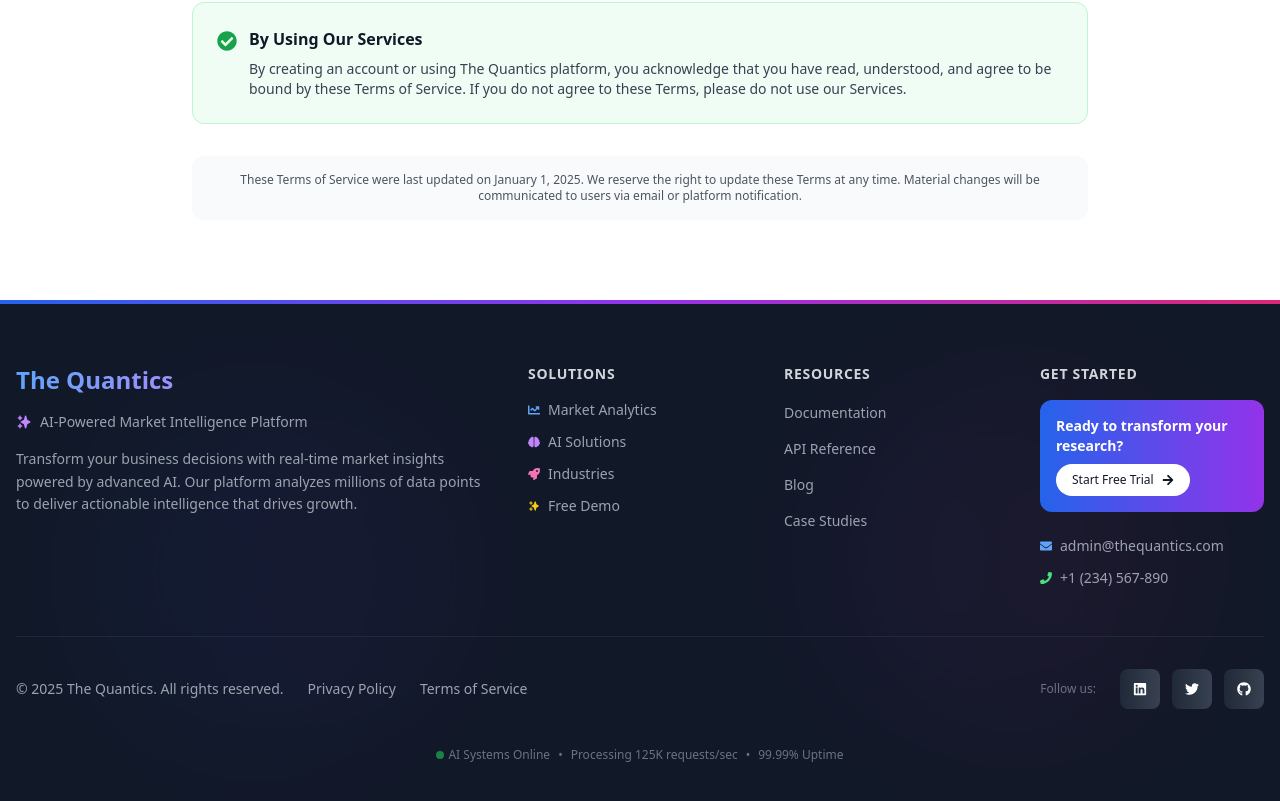
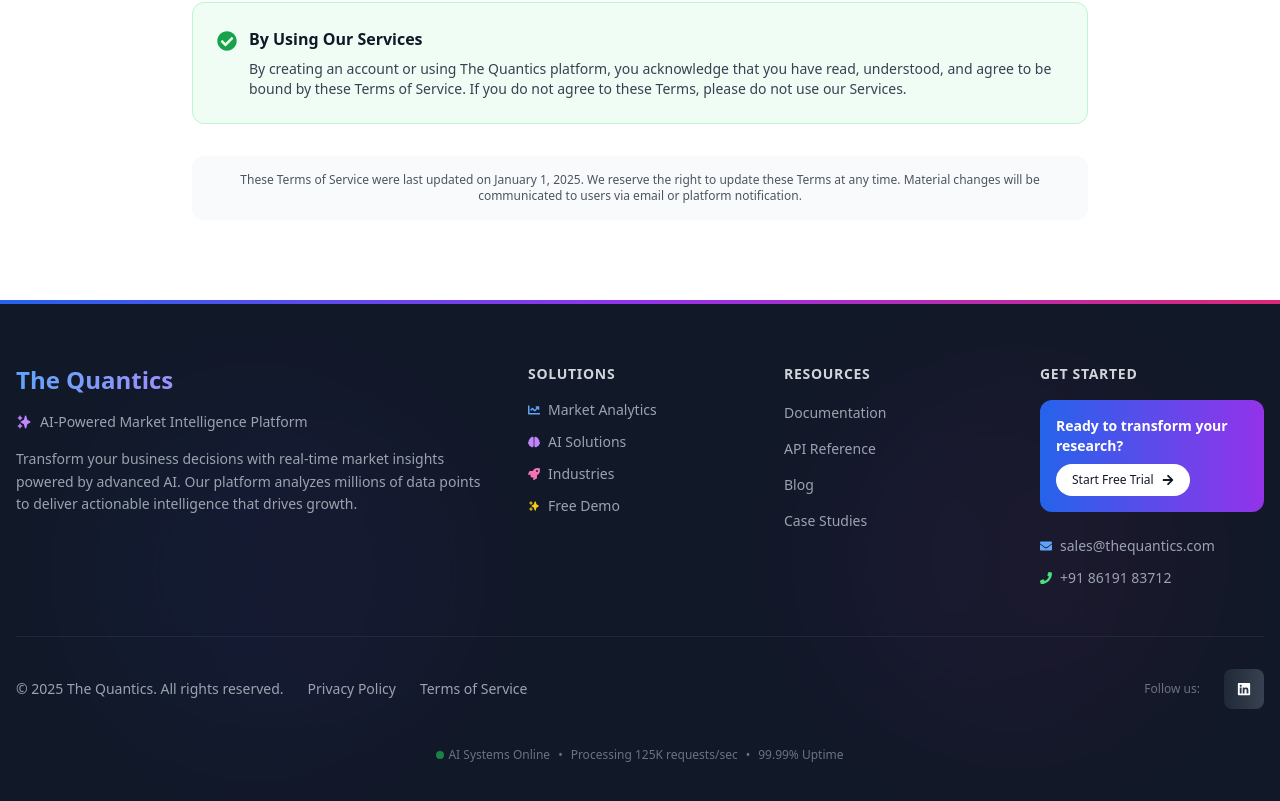
Before and after one commit to adminthequantics/quantics_webpage, a React (Vite) app: page /terms in a window 1280 px wide. Shown: the part 4859-5660 px from the top of the page. Built offline with nearby package versions, Linux system fonts and the light colour scheme.

Commit message:
Update Footer.jsx

```diff
--- a/src/components/common/Footer.jsx
+++ b/src/components/common/Footer.jsx
@@ -164,7 +164,7 @@
                   className="text-gray-400 hover:text-white text-sm transition-colors flex items-center gap-2"
                 >
                   <FaEnvelope className="text-xs text-blue-400" />
-                  admin@thequantics.com
+                  sales@thequantics.com
                 </a>
               </li>
               <li>
@@ -173,7 +173,7 @@
                   className="text-gray-400 hover:text-white text-sm transition-colors flex items-center gap-2"
                 >
                   <FaPhone className="text-xs text-green-400" />
-                  +1 (234) 567-890
+                  ‎+91 86191 83712
                 </a>
               </li>
             </ul>
@@ -218,11 +218,11 @@
                   target="_blank"
                   rel="noopener noreferrer"
                   whileHover={{ y: -3 }}
-                                    className="w-10 h-10 bg-gradient-to-r from-gray-800 to-gray-700 rounded-lg flex items-center justify-center hover:from-blue-600 hover:to-blue-700 transition-all duration-300 group"
+                  className="w-10 h-10 bg-gradient-to-r from-gray-800 to-gray-700 rounded-lg flex items-center justify-center hover:from-blue-600 hover:to-blue-700 transition-all duration-300 group"
                 >
                   <FaLinkedin className="text-sm group-hover:scale-110 transition-transform" />
                 </motion.a>
-                <motion.a
+                {/* <motion.a
                   href="https://twitter.com"
                   target="_blank"
                   rel="noopener noreferrer"
@@ -230,8 +230,8 @@
                   className="w-10 h-10 bg-gradient-to-r from-gray-800 to-gray-700 rounded-lg flex items-center justify-center hover:from-blue-400 hover:to-blue-500 transition-all duration-300 group"
                 >
                   <FaTwitter className="text-sm group-hover:scale-110 transition-transform" />
-                </motion.a>
-                <motion.a
+                </motion.a> */}
+                {/* <motion.a
                   href="https://github.com"
                   target="_blank"
                   rel="noopener noreferrer"
@@ -239,7 +239,7 @@
                   className="w-10 h-10 bg-gradient-to-r from-gray-800 to-gray-700 rounded-lg flex items-center justify-center hover:from-gray-600 hover:to-gray-700 transition-all duration-300 group"
                 >
                   <FaGithub className="text-sm group-hover:scale-110 transition-transform" />
-                </motion.a>
+                </motion.a> */}
               </div>
             </div>
           </div>
```
